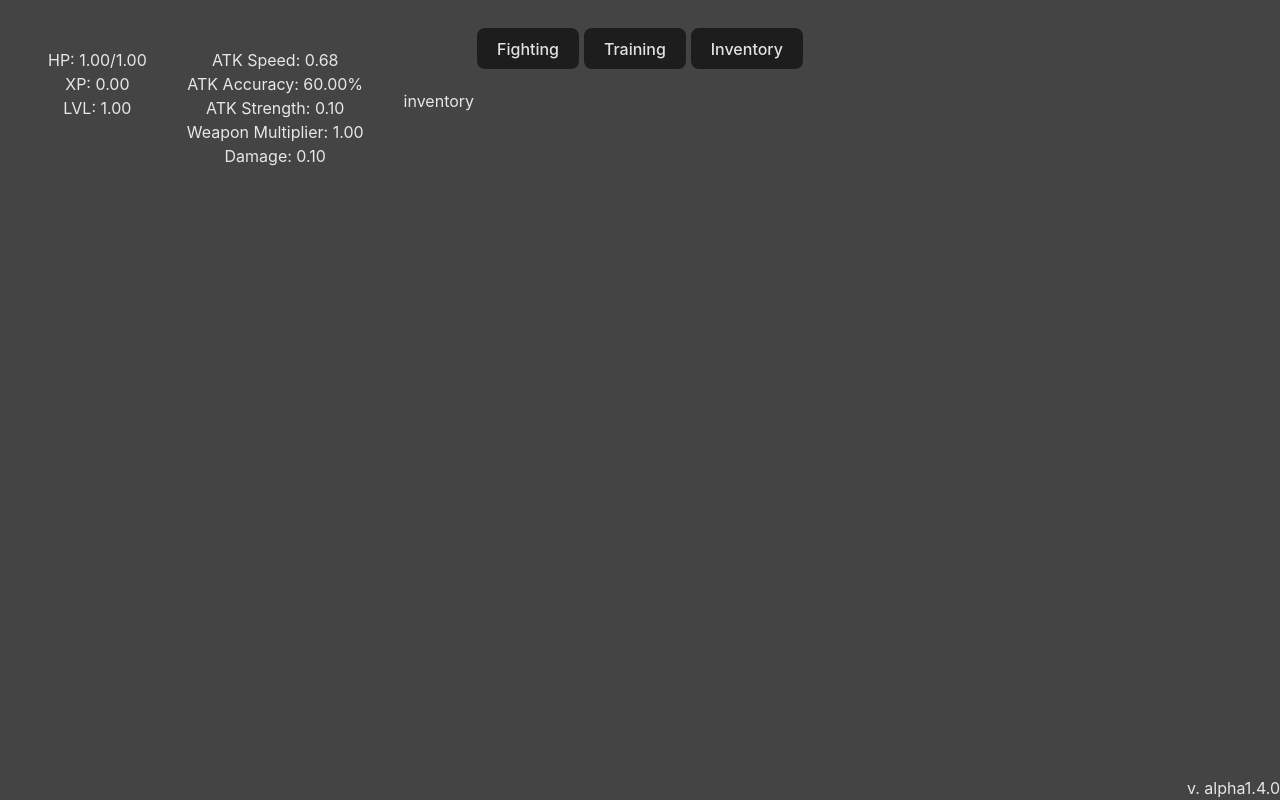
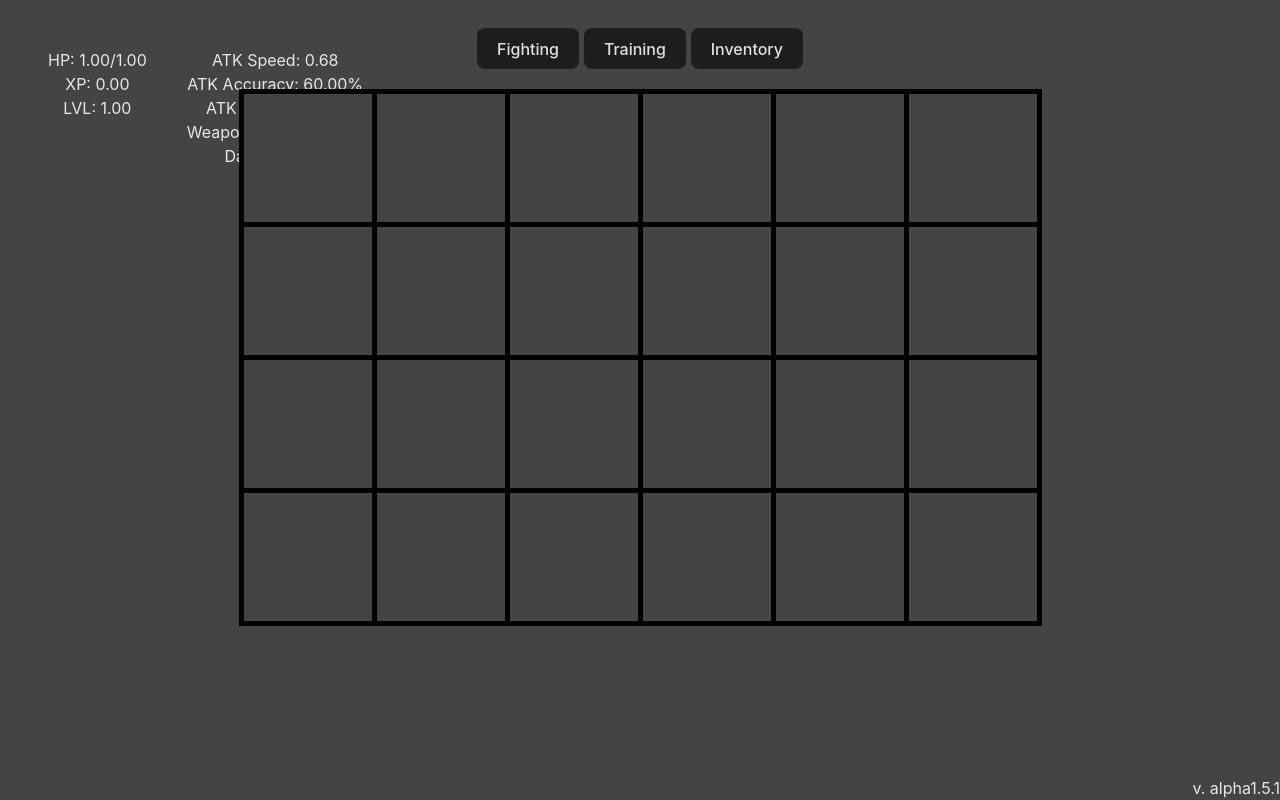
Before and after one commit to XnoobSpeakable/Incremental-Fighting, a plain HTML site: page index.html in a window 1280 px wide. Both pictures are taken after a click on the button "Inventory". Drawn offline with Linux system fonts and the light colour scheme.

Commit message:
alpha 1.5.1 with inventory that isnt functional yet

```diff
--- a/assets/index-BXAAdi3v.css
+++ /dev/null
@@ -1 +0,0 @@
-:root{font-family:Inter,system-ui,Avenir,Helvetica,Arial,sans-serif;line-height:1.5;font-weight:400;color:#ffffffde;background-color:#444;--fill: #2a2a2a;--fill-active: #2a2a2ab1;--stroke: #333333}button{border-radius:8px;border:1px solid transparent;padding:.6em 1.2em;font-size:1em;font-weight:500;font-family:inherit;background-color:#1d1d1d;cursor:pointer;transition:border-color .25s;color:inherit}button:active{background:var(--fill-active)}button:hover{border-color:#50a050}:disabled{cursor:not-allowed;background-color:#010000}:disabled:hover{border-color:#010000}.flexcenter{display:flex;justify-content:center}.bordered{border:2px solid black}.centered{padding:20px;text-align:center;max-width:400px;margin:0 auto}.side{display:flex;justify-content:left;padding:20px;max-width:600px;text-align:center;margin:0 0 auto;float:left}.topbiased{display:flex;justify-content:left;align-items:flex-start}#version{position:fixed;bottom:0;right:0}.absolutecentering{position:absolute;left:0;right:0;margin-inline:auto;width:fit-content}
--- /dev/null
+++ b/assets/index-CB7NtUq_.css
@@ -0,0 +1 @@
+:root{font-family:Inter,system-ui,Avenir,Helvetica,Arial,sans-serif;line-height:1.5;font-weight:400;color:#ffffffde;--background-color: #444444;background-color:var(--background-color);--fill: #2a2a2a;--fill-active: #2a2a2ab1;--stroke: #333333}button{border-radius:8px;border:1px solid transparent;padding:.6em 1.2em;font-size:1em;font-weight:500;font-family:inherit;background-color:#1d1d1d;cursor:pointer;transition:border-color .25s;color:inherit}button:active{background:var(--fill-active)}button:hover{border-color:#50a050}:disabled{cursor:not-allowed;background-color:#010000}:disabled:hover{border-color:#010000}.flexcenter{display:flex;justify-content:center}.bordered{border:2px solid black}.centered{padding:20px;text-align:center;max-width:400px;margin:0 auto}.side{display:flex;justify-content:left;padding:20px;max-width:600px;text-align:center;margin:0 0 auto;float:left}.topbiased{display:flex;justify-content:left;align-items:flex-start}#version{position:fixed;bottom:0;right:0}.absolutecentering{position:absolute;left:0;right:0;margin-inline:auto;width:fit-content}.gridContainer{display:grid;grid-template-columns:128px 128px 128px 128px 128px 128px;grid-template-rows:128px 128px 128px 128px;gap:5px;background:#000;border:5px solid black}.gridItem{background:var(--background-color)}#inventoryGrid{text-shadow:-1px -1px 0 #000,1px -1px 0 #000,-1px 1px 0 #000,1px 1px 0 #000}.inventorySlot{width:123px;height:128px;padding-left:5px}
--- a/index.html
+++ b/index.html
@@ -5,8 +5,8 @@
     <meta charset="UTF-8" />
     <meta name="viewport" content="width=device-width, initial-scale=1.0" />
     <title>Incremental Fighting</title>
-  <script type="module" crossorigin src="./assets/index-7ZUlVLxG.js"></script>
-  <link rel="stylesheet" crossorigin href="./assets/index-BXAAdi3v.css">
+  <script type="module" crossorigin src="./assets/index-BfDRix8R.js"></script>
+  <link rel="stylesheet" crossorigin href="./assets/index-CB7NtUq_.css">
 </head>
 
 <body>
@@ -81,9 +81,34 @@
         </div>
     </div>
     <div id="inventoryTab">
-        inventory
+        <div id="inventoryGrid" class="gridContainer absolutecentering">
+            <div id="slot1" class="inventorySlot gridItem"></div>
+            <div id="slot2" class="inventorySlot gridItem"></div>
+            <div id="slot3" class="inventorySlot gridItem"></div>
+            <div id="slot4" class="inventorySlot gridItem"></div>
+            <div id="slot5" class="inventorySlot gridItem"></div>
+            <div id="slot6" class="inventorySlot gridItem"></div>
+            <div id="slot7" class="inventorySlot gridItem"></div>
+            <div id="slot8" class="inventorySlot gridItem"></div>
+            <div id="slot9" class="inventorySlot gridItem"></div>
+            <div id="slot10" class="inventorySlot gridItem"></div>
+            <div id="slot11" class="inventorySlot gridItem"></div>
+            <div id="slot12" class="inventorySlot gridItem"></div>
+            <div id="slot13" class="inventorySlot gridItem"></div>
+            <div id="slot14" class="inventorySlot gridItem"></div>
+            <div id="slot15" class="inventorySlot gridItem"></div>
+            <div id="slot16" class="inventorySlot gridItem"></div>
+            <div id="slot17" class="inventorySlot gridItem"></div>
+            <div id="slot18" class="inventorySlot gridItem"></div>
+            <div id="slot19" class="inventorySlot gridItem"></div>
+            <div id="slot20" class="inventorySlot gridItem"></div>
+            <div id="slot21" class="inventorySlot gridItem"></div>
+            <div id="slot22" class="inventorySlot gridItem"></div>
+            <div id="slot23" class="inventorySlot gridItem"></div>
+            <div id="slot24" class="inventorySlot gridItem"></div>
+        </div>
     </div>
-    <div id="version">v. alpha1.4.0</div>
+    <div id="version">v. alpha1.5.1</div>
 </body>
 
 </html>
```
Also changed, not shown: assets/index-BfDRix8R.js (renamed from assets/index-7ZUlVLxG.js).
